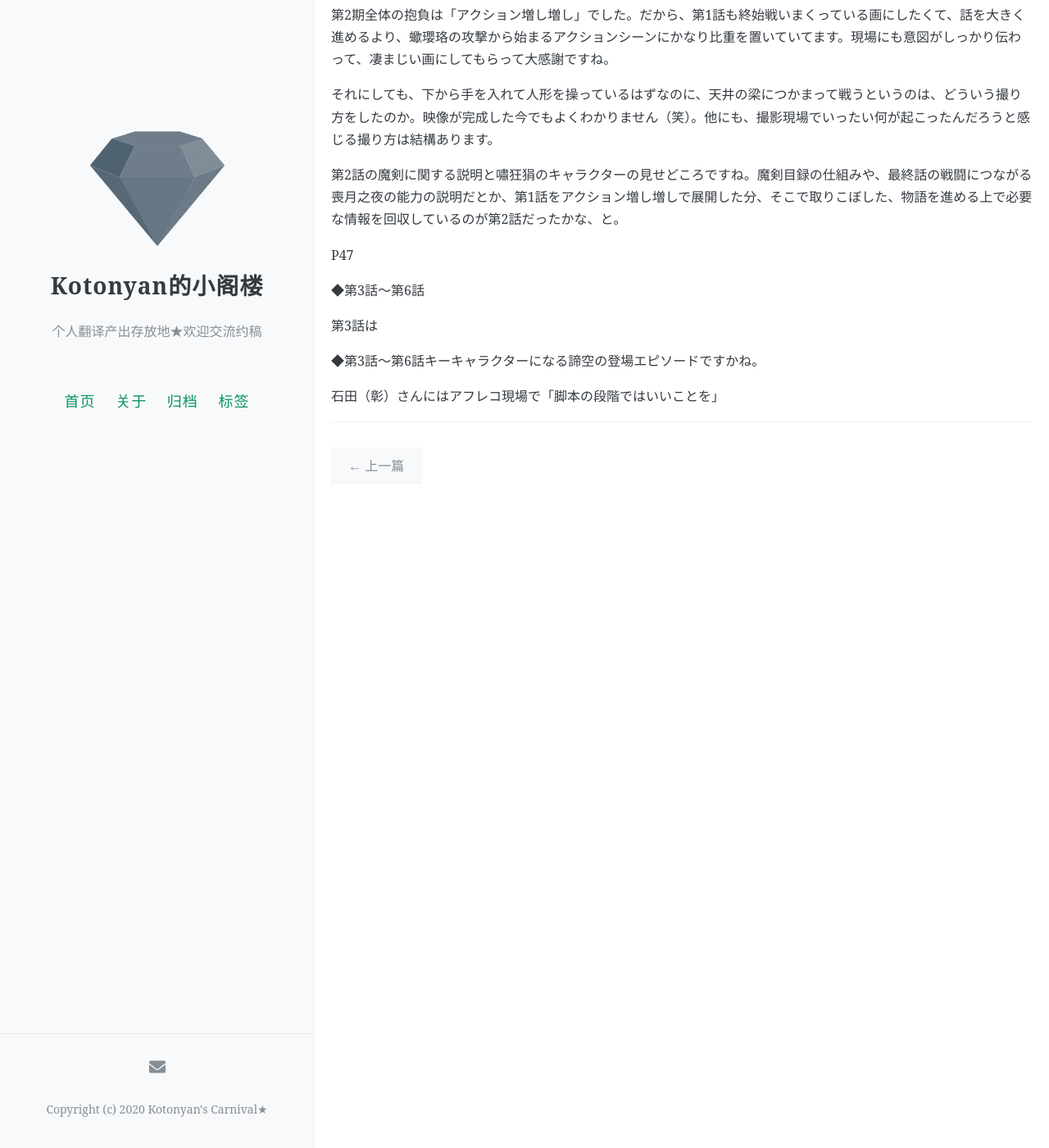
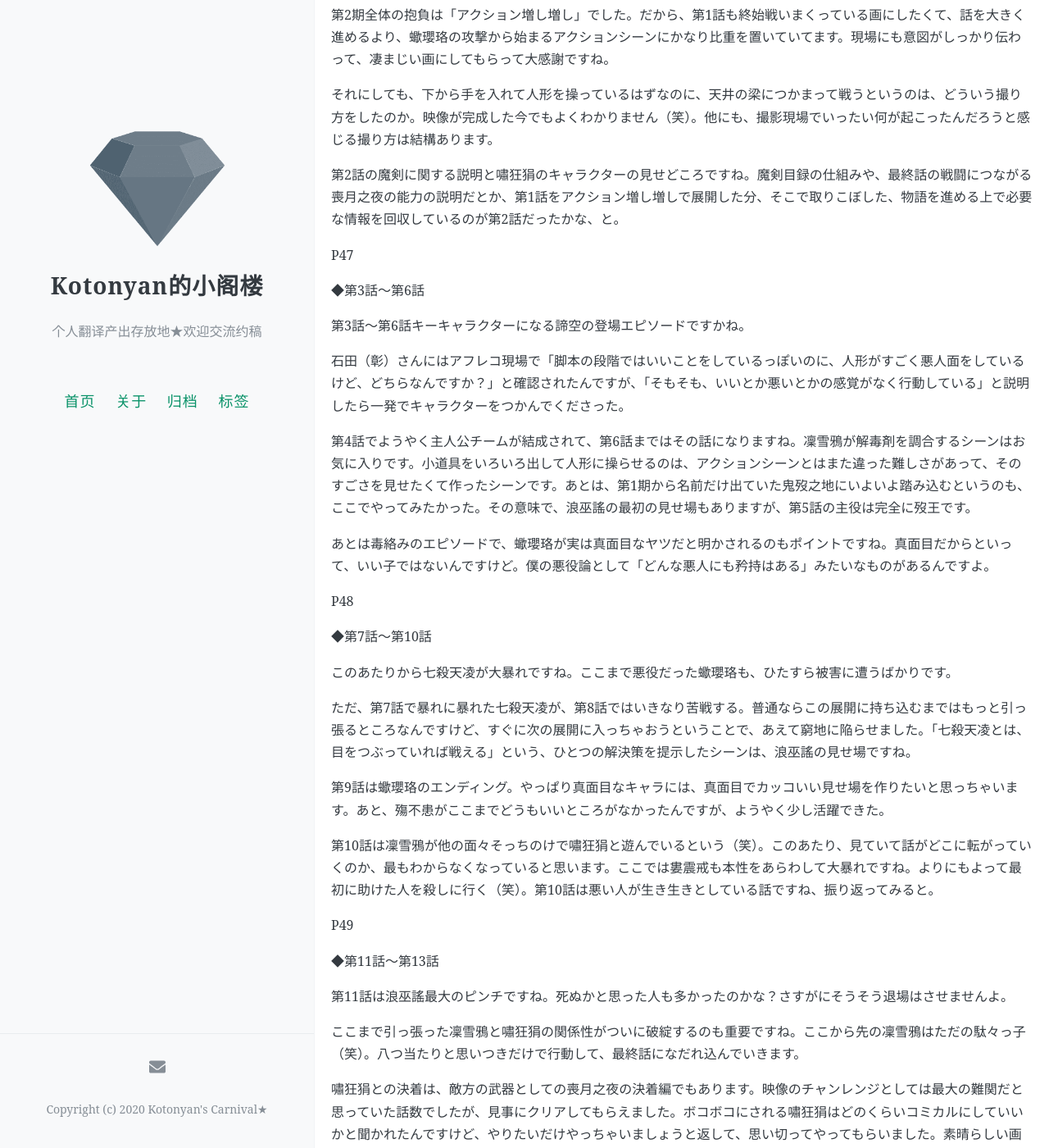
Before and after one commit to kotonyan/loft, a Jekyll site: the page built from _posts/2020-06-07-Translation-Febri-Vol.53-Special-Comment-from-Urobuchi-Gen.md, in a window 1280 px wide and 1400 px high, scrolled down 534 px. Shown: the whole window at 82% size. Built offline with Jekyll 4.4.1, drawn with Linux system fonts in a browser that asks for light colours; comment, search, counter and statistics services are not loaded; some of the changed text lies outside the part shown.

Commit message:
Update 2020-06-07-Translation-Febri-Vol.53-Special-Comment-from-Urobuchi-Gen.md

```diff
--- a/_posts/2020-06-07-Translation-Febri-Vol.53-Special-Comment-from-Urobuchi-Gen.md
+++ b/_posts/2020-06-07-Translation-Febri-Vol.53-Special-Comment-from-Urobuchi-Gen.md
@@ -32,8 +32,36 @@ P47
 
 ◆第3話〜第6話
 
-第3話は
+第3話〜第6話キーキャラクターになる諦空の登場エピソードですかね。
 
-◆第3話〜第6話キーキャラクターになる諦空の登場エピソードですかね。
+石田（彰）さんにはアフレコ現場で「脚本の段階ではいいことをしているっぽいのに、人形がすごく悪人面をしているけど、どちらなんですか？」と確認されたんですが、「そもそも、いいとか悪いとかの感覚がなく行動している」と説明したら一発でキャラクターをつかんでくださった。
 
-石田（彰）さんにはアフレコ現場で「脚本の段階ではいいことを」
+第4話でようやく主人公チームが結成されて、第6話まではその話になりますね。凜雪鴉が解毒剤を調合するシーンはお気に入りです。小道具をいろいろ出して人形に操らせるのは、アクションシーンとはまた違った難しさがあって、そのすごさを見せたくて作ったシーンです。あとは、第1期から名前だけ出ていた鬼歿之地にいよいよ踏み込むというのも、ここでやってみたかった。その意味で、浪巫謠の最初の見せ場もありますが、第5話の主役は完全に歿王です。
+
+あとは毒絡みのエピソードで、蠍瓔珞が実は真面目なヤツだと明かされるのもポイントですね。真面目だからといって、いい子ではないんですけど。僕の悪役論として「どんな悪人にも矜持はある」みたいなものがあるんですよ。
+
+P48
+
+◆第7話〜第10話
+
+このあたりから七殺天凌が大暴れですね。ここまで悪役だった蠍瓔珞も、ひたすら被害に遭うばかりです。
+
+ただ、第7話で暴れに暴れた七殺天凌が、第8話ではいきなり苦戦する。普通ならこの展開に持ち込むまではもっと引っ張るところなんですけど、すぐに次の展開に入っちゃおうということで、あえて窮地に陥らせました。「七殺天凌とは、目をつぶっていれば戦える」という、ひとつの解決策を提示したシーンは、浪巫謠の見せ場ですね。
+
+第9話は蠍瓔珞のエンディング。やっぱり真面目なキャラには、真面目でカッコいい見せ場を作りたいと思っちゃいます。あと、殤不患がここまでどうもいいところがなかったんですが、ようやく少し活躍できた。
+
+第10話は凜雪鴉が他の面々そっちのけで嘯狂狷と遊んでいるという（笑）。このあたり、見ていて話がどこに転がっていくのか、最もわからなくなっていると思います。ここでは婁震戒も本性をあらわして大暴れですね。よりにもよって最初に助けた人を殺しに行く（笑）。第10話は悪い人が生き生きとしている話ですね、振り返ってみると。
+
+P49
+
+◆第11話〜第13話
+
+第11話は浪巫謠最大のピンチですね。死ぬかと思った人も多かったのかな？さすがにそうそう退場はさせませんよ。
+
+ここまで引っ張った凜雪鴉と嘯狂狷の関係性がついに破綻するのも重要ですね。ここから先の凜雪鴉はただの駄々っ子（笑）。八つ当たりと思いつきだけで行動して、最終話になだれ込んでいきます。
+
+嘯狂狷との決着は、敵方の武器としての喪月之夜の決着編でもあります。映像のチャンレンジとしては最大の難関だと思っていた話数でしたが、見事にクリアしてもらえました。ボコボコにされる嘯狂狷はどのくらいコミカルにしていいかと聞かれたんですけど、やりたいだけやっちゃいましょうと返して、思い切ってやってもらいました。素晴らしい画になったと感じています。
+
+最終話は七殺天凌とのバトルがずっと続き、CMを入れる隙間がないんです。だから、話が大方終わったところでようやくAパートが終わるという、凄まじい構成になりました。アクションものとしての本懐だと思います。終始、戦い続ける最終話。3人が呼吸を合わせてひとりの敵を倒すのも燃えますね。
+
+〈完〉
```
